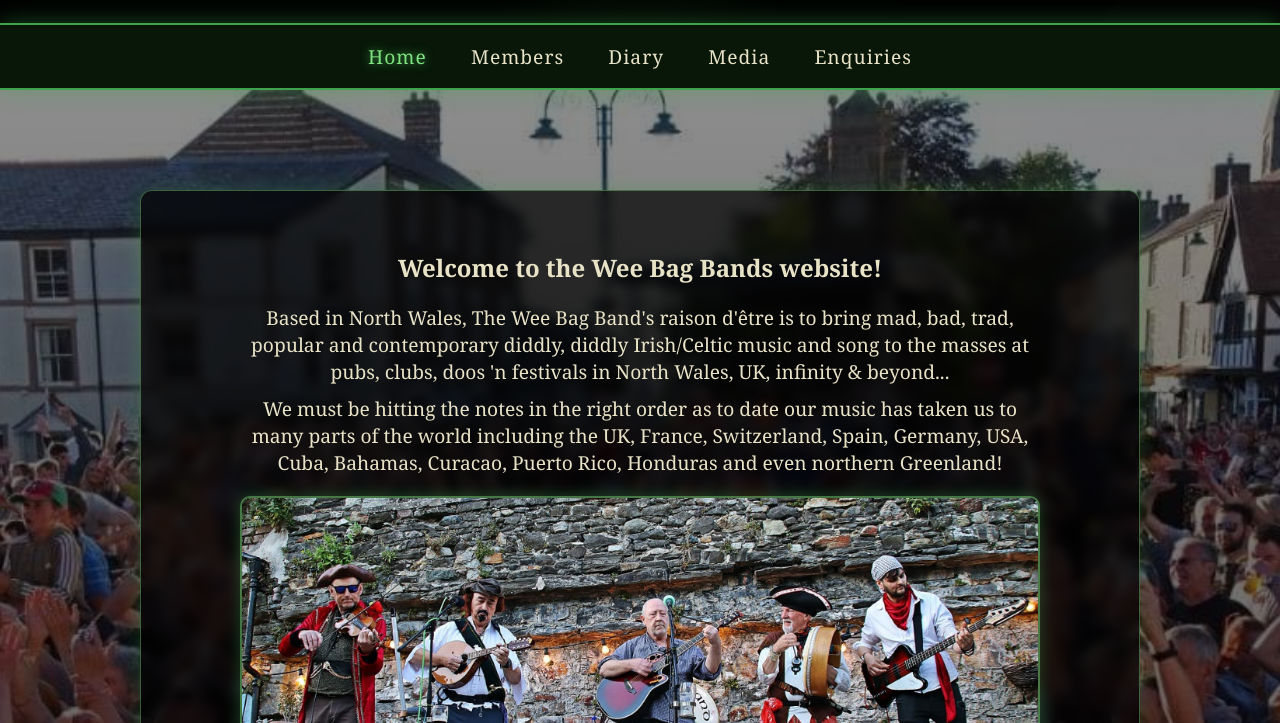
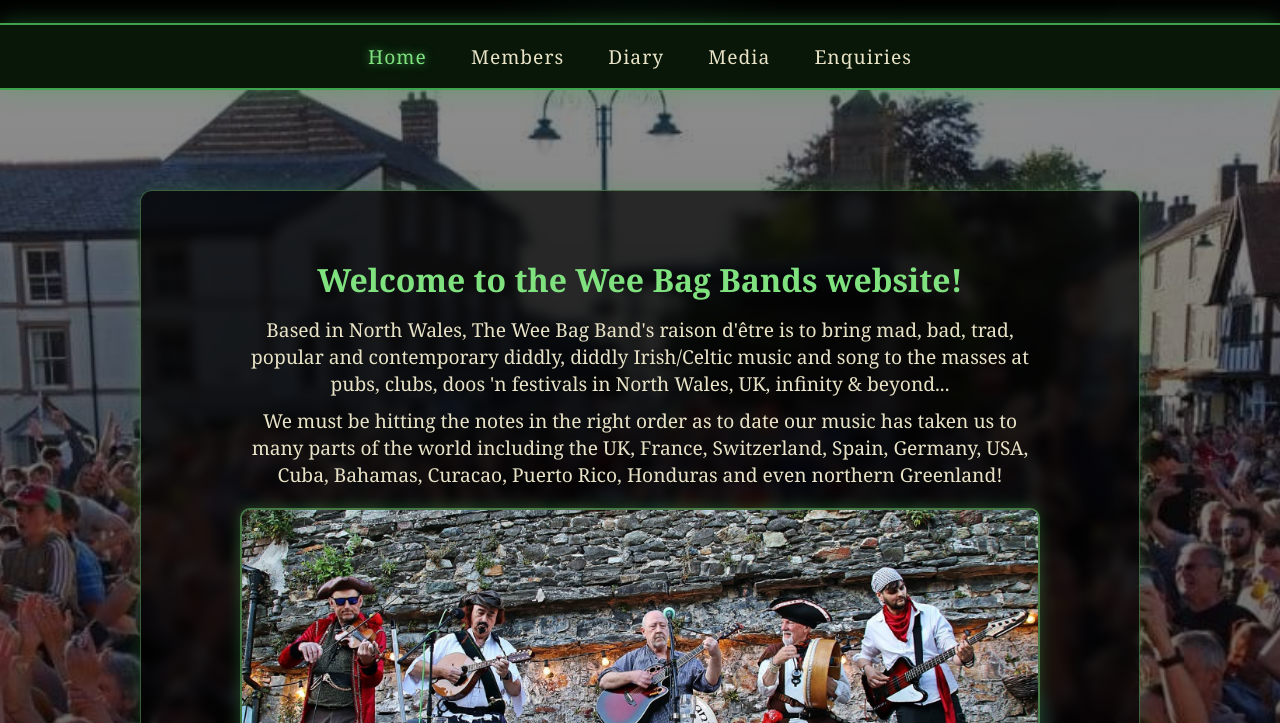
Before and after one commit to FleakR/WBB-Website, a plain HTML site: page index.html in a window 1280 px wide. Shown: the part 377-1100 px from the top of the page. Drawn offline with Linux system fonts and the light colour scheme.

Commit message:
Update style.css

```diff
--- a/style.css
+++ b/style.css
@@ -153,7 +153,7 @@ body {
   z-index: 5;
 }
 
-.main h1 {
+.main h2 {
   font-size: 2rem;
   margin-bottom: 15px;
   color: #7fe27f;
```
